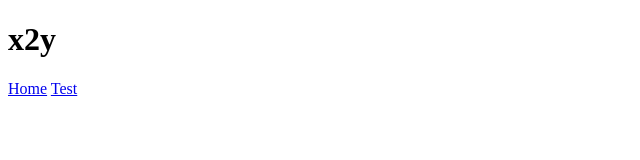
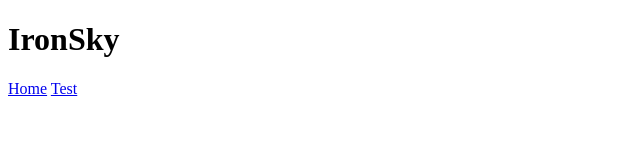
Before and after one commit to NebulaCyberSolutions/IronSky, a plain HTML site: page user/shortcodes/header.html in a window 1280 px wide. Shown: the whole page, without its empty margins (0-640 px from the left). Drawn offline with Linux system fonts and the light colour scheme.

Commit message:
Update header.html

```diff
--- a/user/shortcodes/header.html
+++ b/user/shortcodes/header.html
@@ -2,7 +2,7 @@
 <!DOCTYPE html>
 <html>
 <body>
-	<h1>x2y</h2>
+	<h1>IronSky</h2>
 	<div class="navigation">
 		<a href="[[URL]]index.html">Home</a>
 		<a href="[[URL]]projects/test.html">Test</a>
```
